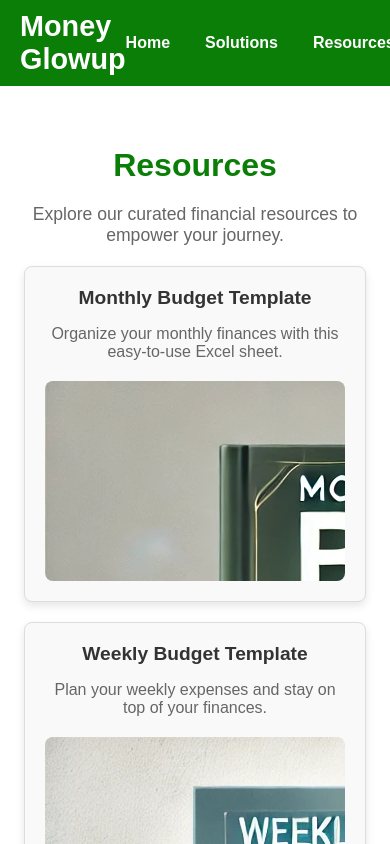
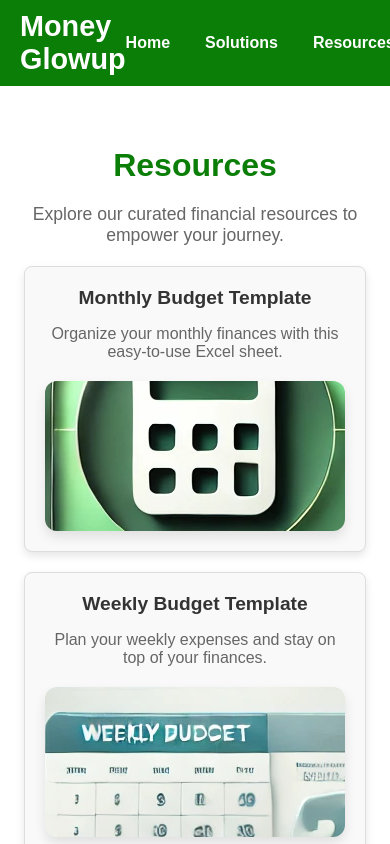
Before and after one commit to steph10920/moneyglowup, a React (Vite) app: page /resources in a window 390 px wide. Shown: the top 844 px of the page. Built offline with nearby package versions, Linux system fonts and the light colour scheme.

Commit message:
updated the cover images and budget view files

```diff
--- a/src/components/Resources.jsx
+++ b/src/components/Resources.jsx
@@ -5,49 +5,47 @@ import MonthlyBudgetCover from "../assets/images/monthly-budget-cover.png";
 import WeeklyBudgetCover from "../assets/images/weekly-budget-cover.png";
 
 const Resources = () => {
+  const resources = [
+    {
+      title: "Monthly Budget Template",
+      description: "Organize your monthly finances with this easy-to-use Excel sheet.",
+      coverImage: MonthlyBudgetCover,
+      link: "https://your-monthly-budget-link.com", // Replace with the actual OneDrive link
+    },
+    {
+      title: "Weekly Budget Template",
+      description: "Plan your weekly expenses and stay on top of your finances.",
+      coverImage: WeeklyBudgetCover,
+      link: "https://your-weekly-budget-link.com", // Replace with the actual OneDrive link
+    },
+  ];
+
   return (
     <div className="resources">
       <h1>Resources</h1>
       <p>Explore our curated financial resources to empower your journey.</p>
 
-      {/* Display Monthly Budget */}
+      {/* Render Resources */}
       <div className="template-container">
-        <div className="template-card">
-          <h3>Monthly Budget Template</h3>
-          <p>Organize your monthly finances with this easy-to-use Excel sheet.</p>
+        {resources.map((resource, index) => (
+          <div className="template-card" key={index}>
+            <h3>{resource.title}</h3>
+            <p>{resource.description}</p>
             <div className="iframe-container">
               <a
-              href="https://1drv.ms/x/c/961806e07dee157d/EZUiGugdDrhHrCdqI-q44u0BbHucNe2BWPGevtwISuCdTw?e=OBihxE" // Replace this with the correct updated OneDrive link for the Monthly Budget
+                href={resource.link}
                 target="_blank"
                 rel="noopener noreferrer"
               >
                 <img
-                src={MonthlyBudgetCover}
-                alt="Monthly Budget Cover"
+                  src={resource.coverImage}
+                  alt={`${resource.title} Cover`}
                   className="template-cover"
                 />
               </a>
             </div>
           </div>
-
-        {/* Display Weekly Budget */}
-        <div className="template-card">
-          <h3>Weekly Budget Template</h3>
-          <p>Plan your weekly expenses and stay on top of your finances.</p>
-          <div className="iframe-container">
-            <a
-              href="https://1drv.ms/x/c/961806e07dee157d/ESvWsFYNdZZLoQYN_X5WWe8BnWx5aXThVNcKrO0S_9O2yg?e=V9liRd" // Replace this with the correct updated OneDrive link for the Weekly Budget
-              target="_blank"
-              rel="noopener noreferrer"
-            >
-              <img
-                src={WeeklyBudgetCover}
-                alt="Weekly Budget Cover"
-                className="template-cover"
-              />
-            </a>
-          </div>
-        </div>
+        ))}
       </div>
     </div>
   );
--- a/src/styles/Resources.css
+++ b/src/styles/Resources.css
@@ -27,7 +27,7 @@
 .template-card {
   background-color: #f9f9f9;
   border: 1px solid #ddd;
-  border-radius: 8px;
+  border-radius: 12px; /* Rounded corners */
   padding: 20px;
   width: 300px;
   text-align: center;
@@ -73,58 +73,52 @@
   gap: 15px; /* Increased gap for better spacing */
 }
 
-.embed-container {
-  margin-top: 10px;
-  margin-bottom: 20px;
-  display: flex;
-  justify-content: center;
-  align-items: center;
-  overflow: hidden;
-}
-
+/* Cover Image Styles */
 .iframe-container {
   position: relative;
   width: 100%;
-  height: 200px;
+  height: 200px; /* Adjusted height */
   cursor: pointer;
   overflow: hidden;
-  border-radius: 8px;
+  border-radius: 12px; /* Smooth rounded corners */
+  box-shadow: 0 6px 12px rgba(0, 0, 0, 0.1); /* Subtle shadow */
+  transition: transform 0.3s ease, box-shadow 0.3s ease;
+  display: flex; /* Flexbox for centering */
+  align-items: center;
+  justify-content: center;
 }
 
 .iframe-cover {
-  width: 100%;
-  height: 100%;
-  object-fit: cover;
-  border-radius: 8px;
-  transition: transform 0.3s ease;
+  width: 100%; /* Take the full width of the container */
+  height: 100%; /* Take the full height of the container */
+  object-fit: cover; /* Ensure the image fully fills the container */
+  border-radius: 12px;
+  transition: transform 0.3s ease, filter 0.3s ease;
 }
 
-.iframe-cover:hover {
-  transform: scale(1.05);
+.iframe-container:hover .iframe-cover {
+  transform: scale(1.05); /* Add zoom effect */
+  filter: brightness(0.9); /* Slightly darken on hover */
 }
 
-/* View button styles */
-.view-button {
-  background-color: #0A7E07; /* Safaricom Green */
-  color: white;
-  border: none;
-  padding: 10px 20px;
-  border-radius: 5px;
-  font-size: 1rem; /* Larger text for visibility */
-  font-weight: bold;
-  cursor: pointer;
-  transition: background-color 0.3s ease, transform 0.3s ease;
+/* Responsive Design */
+@media (max-width: 768px) {
+  .template-card {
+    width: 90%; /* Full width for smaller devices */
+    margin: 0 auto;
+  }
+
+  .iframe-container {
+    height: 200px; /* Adjusted for smaller screens */
+  }
 }
 
-.view-button:hover {
-  background-color: #086005; /* Darker green */
-  transform: scale(1.05); /* Add hover zoom effect */
+@media (max-width: 480px) {
+  .template-card {
+    width: 100%; /* Make it fully responsive */
+  }
+
+  .iframe-container {
+    height: 150px; /* Adjusted for smaller devices */
+  }
 }
-
-/* Disabled button styles */
-.view-button.disabled {
-  background-color: #ccc; /* Light gray */
-  color: #999; /* Disabled text color */
-  cursor: not-allowed;
-  pointer-events: none;
-}
```
Lines whose indentation alone changed are shown as unchanged.
